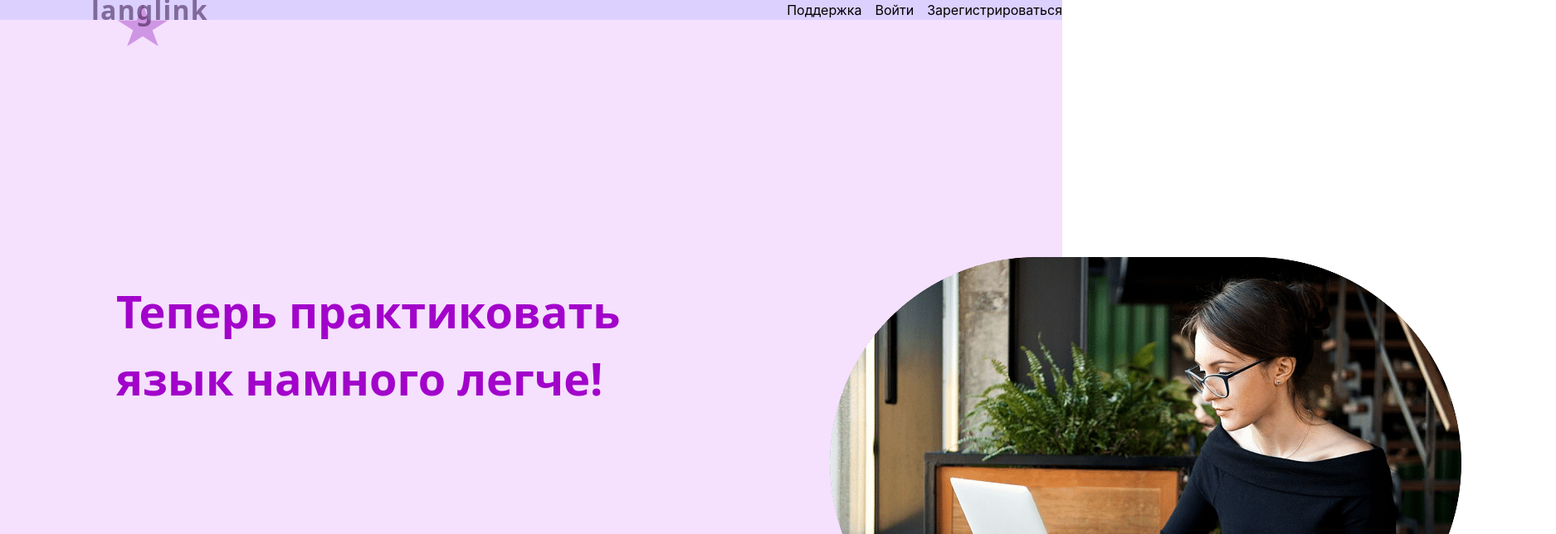
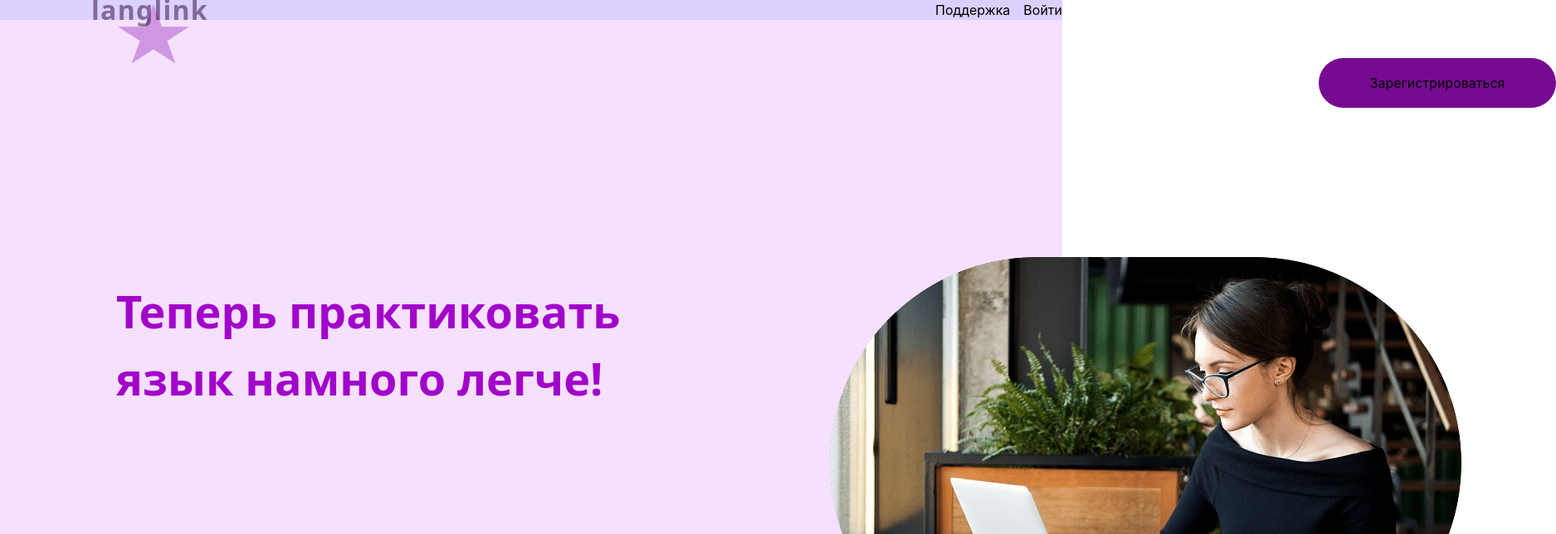
Before and after one commit to buchanka/buchanka.github.io, a React (Create React App) app: page / in a window 1280 px wide. Shown: the top 644 px of the page at 83% size, 1875 px wide, since content can reach past the window. Built offline with nearby package versions, Linux system fonts and the light colour scheme.

Commit message:
попытка сделать стили кнопок(неудачная)

```diff
--- /dev/null
+++ b/src/components/ButtonStyles.css
@@ -0,0 +1,20 @@
+.AltButton {
+    position: absolute;
+    left: 1406px;
+    top: 70px;
+    width: 160px;
+    height: 60px;
+    border-radius: 80px;
+    background-color: #fff;
+    box-shadow: 0px 20px 24px 0px #00000008;
+  }
+
+.mainButton{
+    position: absolute;
+    left: 1589px;
+    top: 70px;
+    width: 286px;
+    height: 60px;
+    border-radius: 80px;
+    background-color: #760b91;
+}
--- a/src/components/HeaderExample.css
+++ b/src/components/HeaderExample.css
@@ -20,6 +20,4 @@
   width: 90px;
   height: 86px;
   overflow: visible;
-  width: 5%;
-  height: 5%;
   }
--- a/src/components/HeaderExample.js
+++ b/src/components/HeaderExample.js
@@ -5,6 +5,7 @@ import AltButton from './AltButton';
 import StarIcon from './StarIcon';
 import HeaderBgIcon from './HeaderBgIcon';
 import './HeaderExample.css'
+import './ButtonStyles'
 function Header() {
   return (
     <header className='flex justify-between items-center bg-lilac'>
--- a/src/components/MainButton.js
+++ b/src/components/MainButton.js
@@ -1,6 +1,7 @@
+import './ButtonStyles.css'
 function MainButton({text, clickAction}) {
   return(
-    <button onClick={clickAction}>{text}</button>
+    <button className="mainButton" onClick={clickAction}>{text}</button>
   )
 }
 
```
